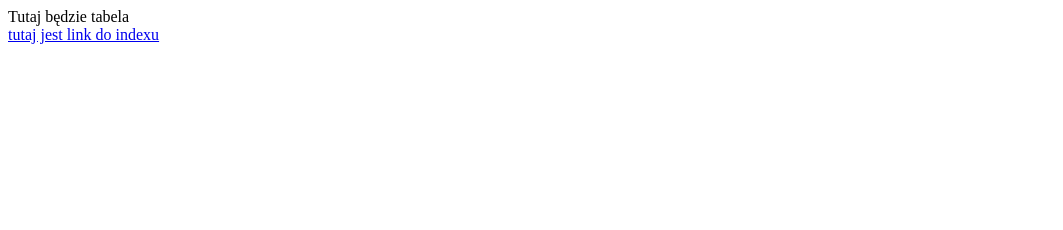
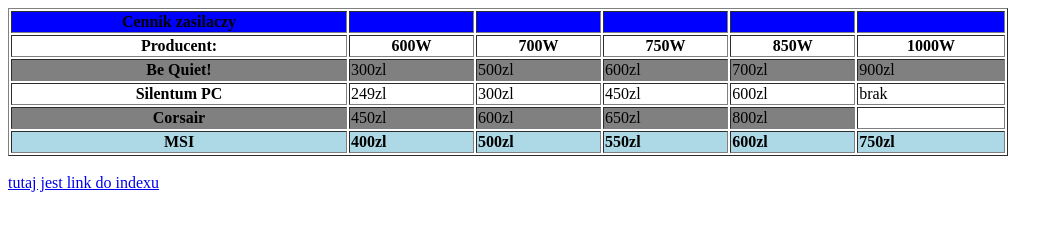
Before and after one commit to PrzemyslawS1/przemyslaw, a plain HTML site: page tabela_Stencel.html in a window 1280 px wide. Shown: the whole page, without its empty margins (0-1063 px from the left). Drawn offline with Linux system fonts and the light colour scheme.

Commit message:
Update tabela_Stencel.html

```diff
--- a/tabela_Stencel.html
+++ b/tabela_Stencel.html
@@ -6,7 +6,55 @@
  <title>  tabela     </title>
 </head>
 <body>
- Tutaj będzie tabela <br>
+<table border="1" width=1000>
+<tr bgcolor="blue">
+<th>Cennik zasilaczy</th>
+<td></td>
+<td></td>
+<td></td>
+<td></td>
+<td></td>
+</tr>
+<tr>
+<th>Producent:</th>
+<th>600W</th>
+<th>700W</th>
+<th>750W</t>
+<th>850W</th>
+<th>1000W</th>
+</tr>
+<tr bgcolor="gray">
+<th>Be Quiet!</th>
+<td>300zl</td>
+<td>500zl</td>
+<td>600zl</td>
+<td>700zl</td>
+<td>900zl</td>
+</tr>
+<tr>
+<th> Silentum PC </th>
+<td> 249zl </td>
+<td> 300zl </td>
+<td> 450zl </td>
+<td> 600zl </td>
+<td rowspan=1> brak </td>
+</tr>
+<tr bgcolor="gray">
+<th> Corsair </th>
+<td> 450zl </td>
+<td> 600zl </td>
+<td> 650zl </td>
+<td> 800zl </td>
+<td bgcolor="white"> </td>
+</tr>
+<tr bgcolor="lightblue">
+<th> MSI </th>
+<td> <b>400zl</b> </td>
+<td> <b>500zl</b> </td>
+<td> <b>550zl</b> </td>
+<td> <b>600zl</b> </td>
+<td> <b>750zl</b> </td>
+</table> <br>
  <A HREF="index.html"> tutaj jest link do indexu </A>
 </body>
  </html>
```
